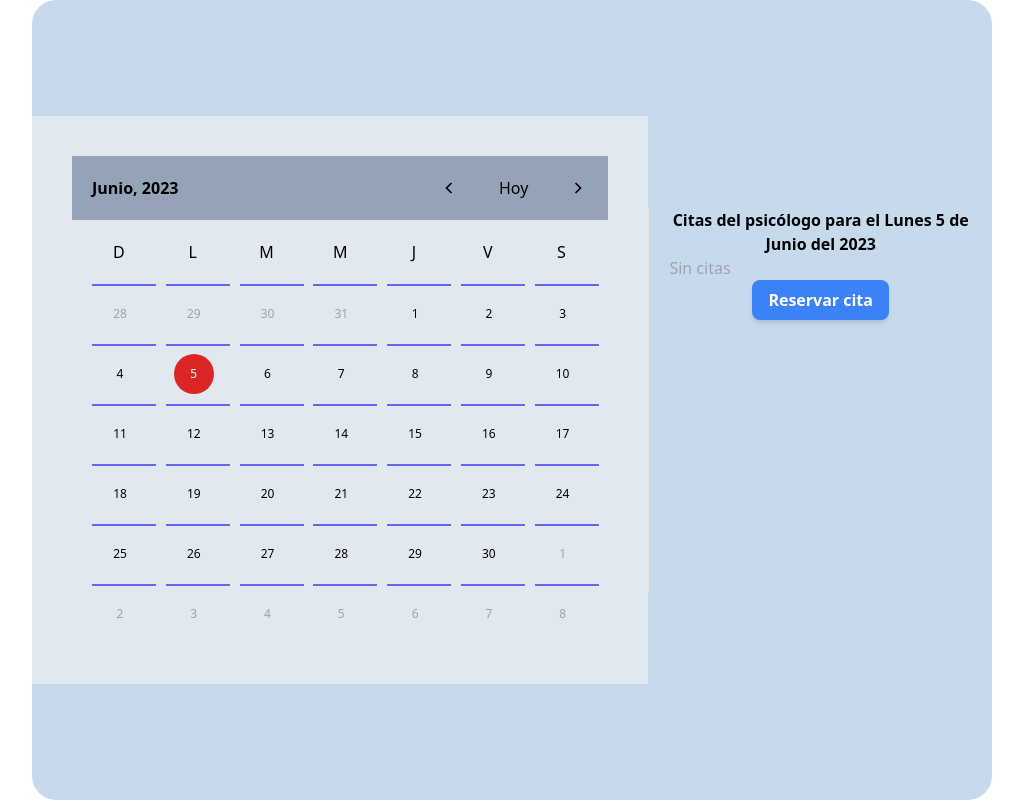
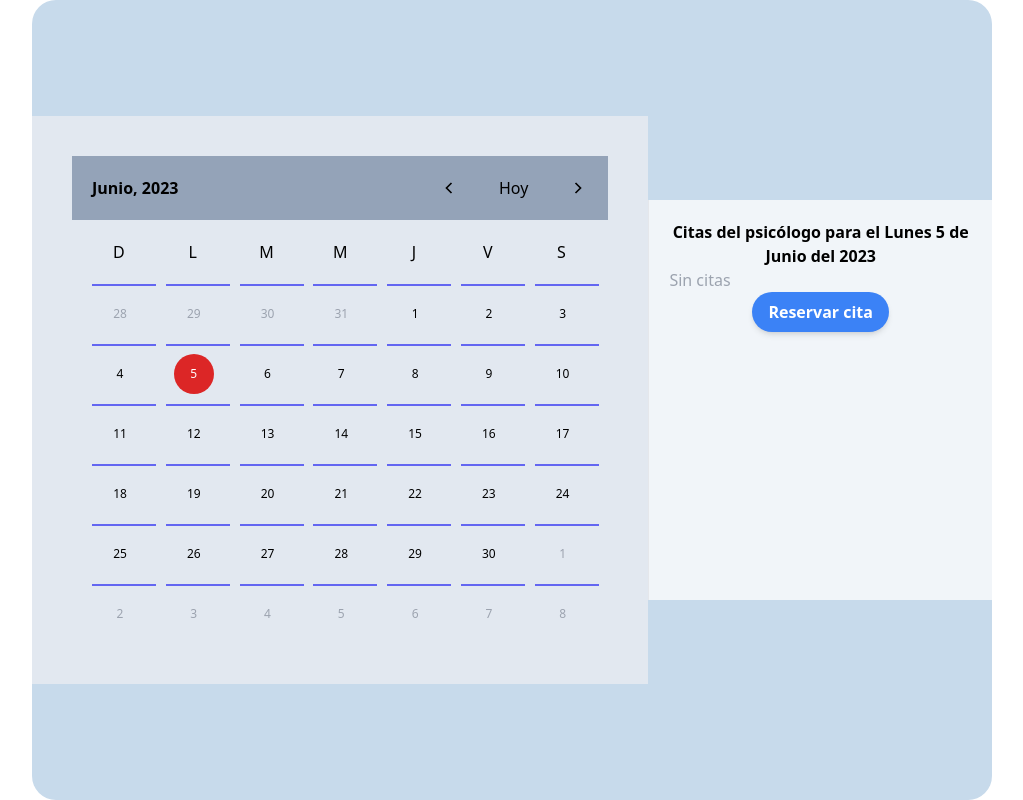
Before and after one commit to AleChirinos/Guiame, a React (Vite) app in the folder guiame/: page /calendar in a window 1280 px wide. Shown: the whole page, without its empty margins (128-1151 px from the left). Built offline with nearby package versions, Linux system fonts and the light colour scheme.

Commit message:
Check this version

```diff
--- a/guiame/src/pages/CalendarPage.jsx
+++ b/guiame/src/pages/CalendarPage.jsx
@@ -95,12 +95,12 @@ const CalendarPage = () => {
 					)}
 				</div>
 			</div>
-			<div className="h-96 w-96 sm:px-5">
+			<div className="w-96 h-1/2 sm:px-5 sm:py-5 bg-slate-100 align-top">
 				<h1 className=" font-semibold">
 					Citas del psicólogo para el {dias[selectDate.day()]} {selectDate.date()} de {months[selectDate.month()]} del {today.year()}
 				</h1>
 				<p className="text-gray-400">Sin citas</p>
-                <button className="py-2 px-4 bg-blue-500 text-white font-semibold rounded-lg shadow-md hover:bg-blue-700 focus:outline-none focus:ring-2 focus:ring-blue-400 focus:ring-opacity-75"
+                <button className="py-2 px-4 bg-blue-500 text-white font-semibold rounded-3xl shadow-md hover:bg-blue-700 focus:outline-none focus:ring-2 focus:ring-blue-400 focus:ring-opacity-75"
                 onClick={() => setShowModal(true)}>Reservar cita</button>
 			</div>
 		</div>
```
